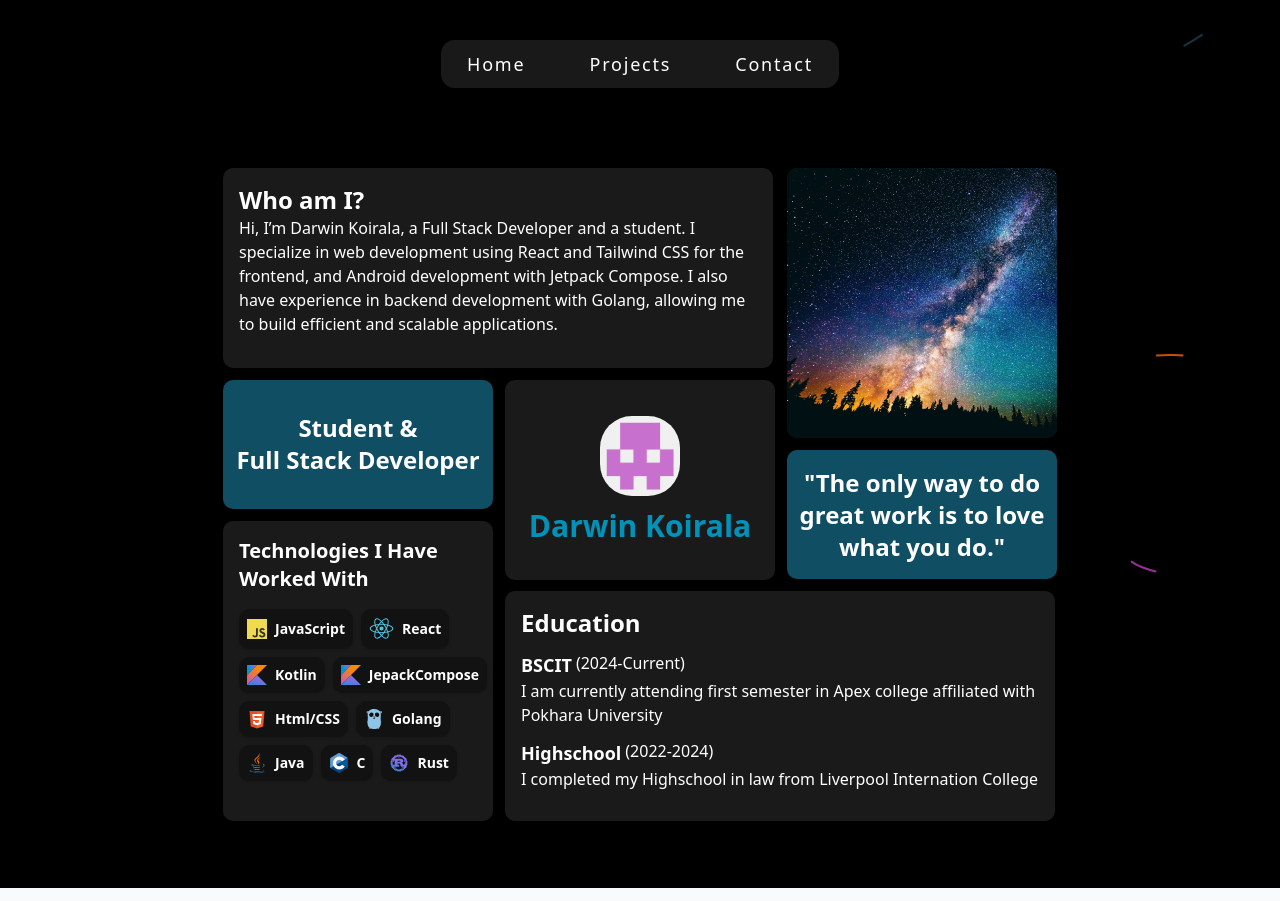
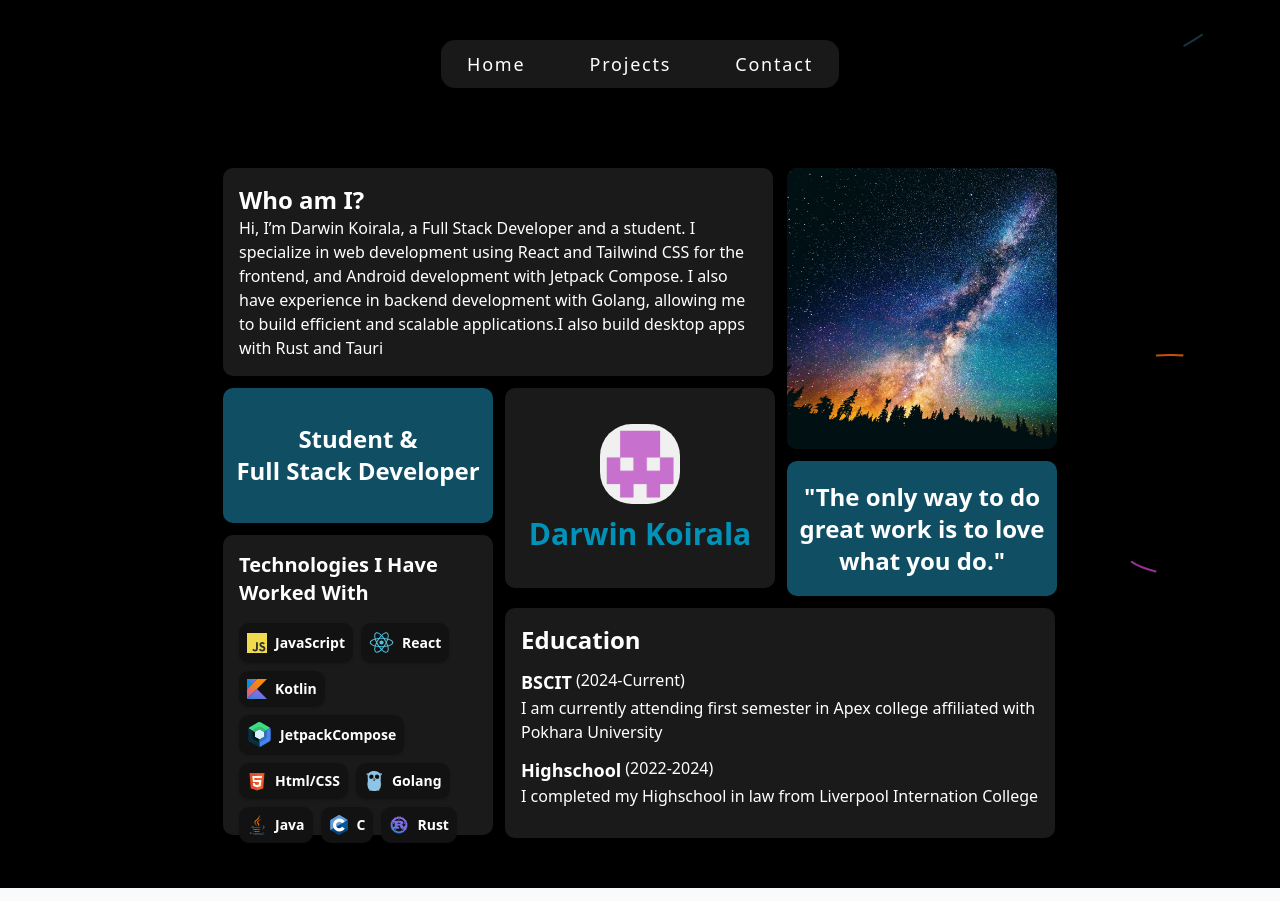
Before and after one commit to BatmanBoxer/potfolio, a Next.js app: page / in a window 1280 px wide. Built offline with nearby package versions, Linux system fonts and the light colour scheme.

Commit message:
made ux/ui changes

```diff
--- a/app/page.js
+++ b/app/page.js
@@ -5,6 +5,7 @@ import GoSvg from "@/components/customsvg/gosvg";
 import HtmlSvg from "@/components/customsvg/htmlsvg";
 import JavaScriptSvg from "@/components/customsvg/javascriptSvg";
 import JavaSvg from "@/components/customsvg/javasvg";
+import JetpackComposeSvg from "@/components/customsvg/jetpackcomposeSvg";
 import KotlinSvg from "@/components/customsvg/kotlinsvg";
 import ReactSvg from "@/components/customsvg/reactsvg";
 import RustSvg from "@/components/customsvg/rustsvg";
@@ -40,7 +41,7 @@ function Home() {
             specialize in web development using React and Tailwind CSS for the
             frontend, and Android development with Jetpack Compose. I also have
             experience in backend development with Golang, allowing me to build
-            efficient and scalable applications.
+            efficient and scalable applications.I also build desktop apps with Rust and Tauri
           </h2>
         </motion.div>
 
@@ -129,7 +130,7 @@ function Home() {
             <ChartCard Png={JavaScriptSvg} name="JavaScript" />
             <ChartCard Png={ReactSvg} name="React" />
             <ChartCard Png={KotlinSvg} name="Kotlin" />
-            <ChartCard Png={KotlinSvg} name="JepackCompose" />
+            <ChartCard Png={JetpackComposeSvg} name="JetpackCompose" />
             <ChartCard Png={HtmlSvg} name="Html/CSS" />
             <ChartCard Png={GoSvg} name="Golang" />
             <ChartCard Png={JavaSvg} name="Java" />
@@ -148,6 +149,7 @@ function Home() {
             x: 0,
           }}
           transition={{
+            delay:0.4,
             ease: "easeIn",
             duration: 0.4,
           }}
--- /dev/null
+++ b/components/customsvg/jetpackcomposeSvg.jsx
@@ -0,0 +1,106 @@
+import * as React from "react"
+const JetpackComposeSvg = (props) => (
+  <svg
+    xmlns="http://www.w3.org/2000/svg"
+    width="25"
+    height="25"
+    viewBox="0 0 128 128"
+    {...props}
+  >
+    <g fill="none">
+      <path
+        fill="#083042"
+        d="M41.226 76.778a4 4 0 0 1-.47-1.29c.09.452.25.887.47 1.29m.578.713c.222.22.472.411.749.548l18.88 10.565-18.88-10.565a2.9 2.9 0 0 1-.747-.548z"
+      />
+      <path
+        fill="#083042"
+        d="M64.342 101.967h-.14a8.3 8.3 0 0 1-4.014-1.016l-28.182-15.75c-1.663-.932-2.686-2.66-2.686-4.527V48.628c0-1.373.249-2.69.83-3.842L8.114 32.522c-.913 1.92-1.383 4.088-1.356 6.366v52.927a8.68 8.68 0 0 0 4.458 7.49l46.481 26.012c2.05 1.152 4.347 1.701 6.617 1.701v-.027c.055-3.32.028-16.628.028-25.023z"
+      />
+      <path
+        fill="#3ddb85"
+        d="m86.46 50.6-.167-.246c-.138-.192-.275-.357-.413-.548.138.164.275.356.413.547a1 1 0 0 1 .167.247M63.262 37.76c.14 0 .251-.027.39-.027-.139.027-.278.027-.39.027"
+      />
+      <path
+        fill="#3ddc84"
+        d="M30.122 44.757a7.2 7.2 0 0 1 2.825-3.072l26.52-15.503a8.07 8.07 0 0 1 8.03-.082l26.798 15.009a9 9 0 0 1 3.018 2.743L118.99 31.04a14.9 14.9 0 0 0-4.955-4.5L69.766 1.764a13.32 13.32 0 0 0-13.233.137L12.765 27.472a11.7 11.7 0 0 0-4.651 5.049l22.009 12.236z"
+      />
+      <path
+        fill="#3ddb85"
+        d="M62.157 37.983c.057-.028.114-.028.17-.056-.056.028-.113.028-.17.056m-20.88 12.949c.056-.11.111-.22.168-.3-.057.109-.111.19-.168.3l-.082.246z"
+      />
+      <path
+        fill="#4285f4"
+        d="M118.962 31.04 97.285 43.852c.83 1.207 1.329 2.633 1.355 4.089v30.51a7.88 7.88 0 0 1-3.93 6.914L68.188 100.87a8.1 8.1 0 0 1-3.849 1.097c.029 8.369.029 21.677-.027 24.997v.027a13.53 13.53 0 0 0 6.617-1.812l43.769-25.599c4.07-2.387 6.562-6.723 6.506-11.415V37.817c-.028-2.442-.858-4.774-2.242-6.777"
+      />
+      <path
+        fill="#4285f4"
+        d="M86.963 75.187c-.028.056-.028.111-.056.168a.4.4 0 0 0 .056-.168m-.278-24.227c-.057-.138-.14-.248-.223-.385.083.137.166.275.222.385zM66.807 88.576 84.58 78.178c.111-.054.195-.138.306-.192-.111.054-.195.138-.306.192l-17.773 10.4zM86.74 75.818c-.056.138-.139.275-.196.413.057-.165.112-.303.196-.413"
+      />
+      <path
+        fill="#d6f0ff"
+        d="M41.198 51.178a5.5 5.5 0 0 0-.415 1.675c-.028.218-.028.438-.028.686v21.483c0 .164 0 .302.028.467.056.465.222.905.47 1.29.167.274.36.492.555.712.222.22.47.411.746.55l18.882 10.563a5.5 5.5 0 0 0 2.684.685h.195a5.16 5.16 0 0 0 2.492-.74L84.58 78.15c.111-.055.194-.138.305-.192.194-.137.388-.275.554-.44q.391-.354.719-.768c.138-.192.277-.383.388-.576.082-.136.139-.274.193-.412.056-.135.14-.301.195-.465.027-.056.027-.111.055-.165a5.4 5.4 0 0 0 .249-1.647V53.044c0-.383-.056-.74-.138-1.096-.055-.248-.14-.468-.222-.688l-.166-.328c-.055-.138-.14-.247-.222-.385l-.166-.246c-.138-.193-.277-.357-.415-.549a5.6 5.6 0 0 0-1.606-1.29L66.337 38.394a6 6 0 0 0-.97-.44 6 6 0 0 0-1.385-.246h-.36c-.137 0-.248 0-.386.026a5.7 5.7 0 0 0-.942.165c-.055.027-.11.027-.166.056-.415.11-.803.301-1.191.52l-17.773 10.4a4.6 4.6 0 0 0-1.33 1.18c-.137.192-.276.384-.387.576-.055.11-.11.192-.166.302l-.083.246Z"
+      />
+      <path
+        fill="#083042"
+        d="M64.312 89.288h-.194a5.5 5.5 0 0 1-2.686-.684L42.552 78.04a3.7 3.7 0 0 1-.748-.549 3.3 3.3 0 0 1-.554-.714 4 4 0 0 1-.47-1.29c-.029-.163-.029-.301-.029-.465V53.537c0-.219 0-.465.029-.686.053-.575.192-1.14.415-1.674L36.1 48.078l-5.98-3.32c-.554 1.152-.83 2.468-.83 3.841v32.047a5.32 5.32 0 0 0 2.685 4.528l28.157 15.776a8 8 0 0 0 4.014 1.016h.14c0-4.089-.029-6.997-.029-6.997l.055-5.68z"
+      />
+      <path
+        fill="#041619"
+        d="M64.312 89.288h-.194a5.5 5.5 0 0 1-2.686-.684L42.552 78.04a3.7 3.7 0 0 1-.748-.549 3.3 3.3 0 0 1-.554-.714 4 4 0 0 1-.47-1.29c-.029-.163-.029-.301-.029-.465V53.537c0-.219 0-.465.029-.686.053-.575.192-1.14.415-1.674L36.1 48.078l-5.98-3.32c-.554 1.152-.83 2.468-.83 3.841v32.047a5.32 5.32 0 0 0 2.685 4.528l28.157 15.776a8 8 0 0 0 4.014 1.016h.14c0-4.089-.029-6.997-.029-6.997l.055-5.68z"
+      />
+      <path
+        fill="#3ddb85"
+        d="m94.266 41.109-26.799-15.01a8.07 8.07 0 0 0-8.029.083l-26.52 15.504a7.05 7.05 0 0 0-2.826 3.073l6.01 3.32 5.093 3.099.082-.246c.056-.111.111-.22.166-.302.111-.192.25-.384.388-.576.36-.467.803-.85 1.33-1.18l17.772-10.4q.57-.32 1.191-.52c.056-.027.111-.027.166-.056q.463-.126.941-.164c.138 0 .249-.028.388-.028h.36c.469.03.933.111 1.384.246q.512.162.969.441l17.966 10.07a6 6 0 0 1 1.608 1.289c.137.164.277.357.414.548l.167.246 4.595-3.044 6.229-3.704c-.803-1.071-1.827-2.032-3.045-2.69z"
+      />
+      <path
+        fill="#37bf6e"
+        d="m94.266 41.109-26.799-15.01a8.07 8.07 0 0 0-8.029.083l-26.52 15.504a7.05 7.05 0 0 0-2.826 3.073l6.01 3.32 5.093 3.099.082-.246c.056-.111.111-.22.166-.302.111-.192.25-.384.388-.576.36-.467.803-.85 1.33-1.18l17.772-10.4q.57-.32 1.191-.52c.056-.027.111-.027.166-.056q.463-.126.941-.164c.138 0 .249-.028.388-.028h.36c.469.03.933.111 1.384.246q.512.162.969.441l17.966 10.07a6 6 0 0 1 1.608 1.289c.137.164.277.357.414.548l.167.246 4.595-3.044 6.229-3.704c-.803-1.071-1.827-2.032-3.045-2.69z"
+      />
+      <path
+        fill="#4285f4"
+        d="M86.46 50.602c.083.136.139.246.221.384l.167.329a4.8 4.8 0 0 1 .36 1.783V73.54a5.4 5.4 0 0 1-.25 1.646c-.027.054-.027.11-.055.164a3.4 3.4 0 0 1-.193.468c-.057.135-.14.273-.195.41-.11.193-.249.384-.388.577a6 6 0 0 1-.719.767c-.166.165-.36.302-.554.44-.111.054-.193.137-.304.192L66.776 88.602a5.84 5.84 0 0 1-2.492.742v5.679s0 2.909.028 6.997a7.8 7.8 0 0 0 3.849-1.097l26.52-15.504c2.465-1.453 3.96-4.088 3.932-6.913V47.995c-.027-1.482-.525-2.882-1.355-4.089l-6.231 3.705z"
+      />
+      <path
+        fill="#3870b2"
+        d="M86.46 50.602c.083.136.139.246.221.384l.167.329a4.8 4.8 0 0 1 .36 1.783V73.54a5.4 5.4 0 0 1-.25 1.646c-.027.054-.027.11-.055.164a3.4 3.4 0 0 1-.193.468c-.057.135-.14.273-.195.41-.11.193-.249.384-.388.577a6 6 0 0 1-.719.767c-.166.165-.36.302-.554.44-.111.054-.193.137-.304.192L66.776 88.602a5.84 5.84 0 0 1-2.492.742v5.679s0 2.909.028 6.997a7.8 7.8 0 0 0 3.849-1.097l26.52-15.504c2.465-1.453 3.96-4.088 3.932-6.913V47.995c-.027-1.482-.525-2.882-1.355-4.089l-6.231 3.705z"
+      />
+      <path
+        fill="#d6f0ff"
+        d="M62.155 37.982c-.416.11-.804.302-1.19.52l-17.774 10.4 17.772-10.398a4.5 4.5 0 0 1 1.19-.52z"
+      />
+      <path
+        fill="#000"
+        d="M62.155 37.982c-.416.11-.804.302-1.19.52l-17.774 10.4 17.772-10.398a4.5 4.5 0 0 1 1.19-.52z"
+        opacity={0.1}
+      />
+      <path
+        fill="#d6f0ff"
+        d="M85.88 49.806a5.6 5.6 0 0 0-1.605-1.29l-17.968-10.07 17.967 10.07a5.6 5.6 0 0 1 1.606 1.29"
+      />
+      <path
+        fill="#000"
+        d="M85.88 49.806a5.6 5.6 0 0 0-1.605-1.29l-17.968-10.07 17.967 10.07a5.6 5.6 0 0 1 1.606 1.29"
+        opacity={0.1}
+      />
+      <path
+        fill="#d6f0ff"
+        d="M86.848 51.289a7 7 0 0 1 .22.684c-.055-.219-.14-.438-.222-.684z"
+      />
+      <path
+        fill="#000"
+        d="M86.848 51.289a7 7 0 0 1 .22.684c-.055-.219-.14-.438-.222-.684z"
+        opacity={0.1}
+      />
+      <path
+        fill="#d6f0ff"
+        d="M86.956 75.186a5.3 5.3 0 0 0 .249-1.646V53.098 73.54a5.3 5.3 0 0 1-.25 1.646z"
+      />
+      <path
+        fill="#000"
+        d="M86.956 75.186a5.3 5.3 0 0 0 .249-1.646V53.098 73.54a5.3 5.3 0 0 1-.25 1.646z"
+        opacity={0.1}
+      />
+    </g>
+  </svg>
+)
+export default JetpackComposeSvg
```
